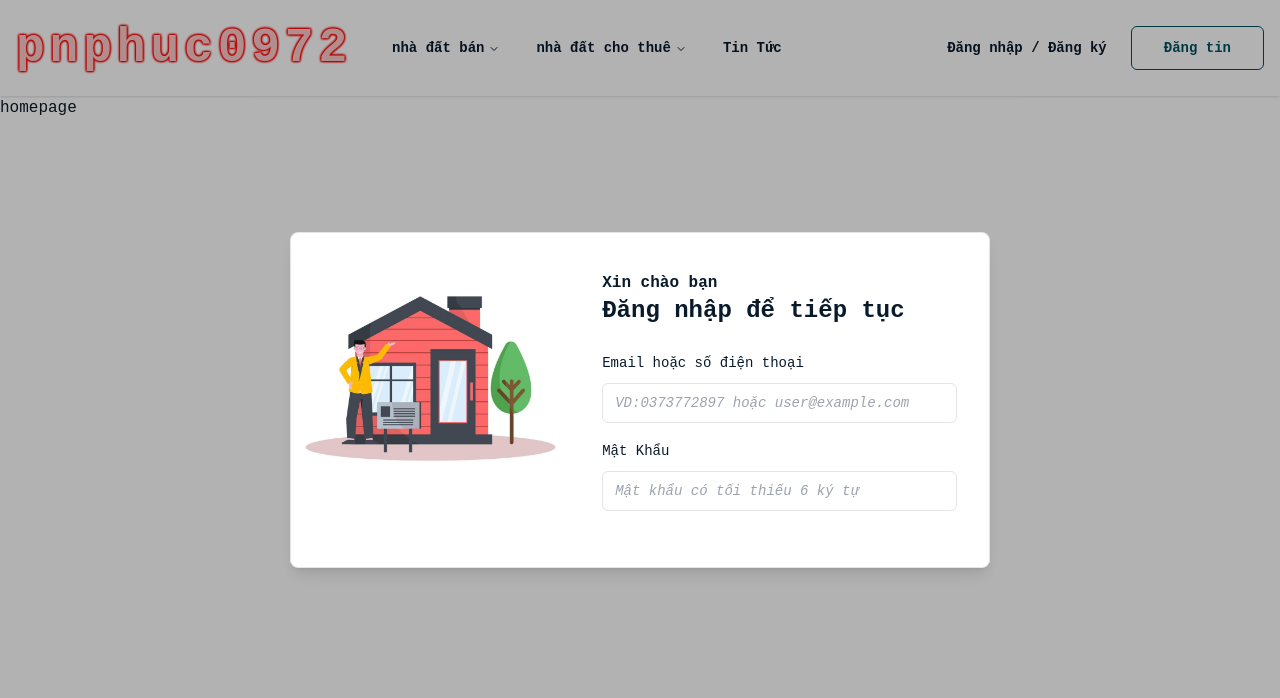
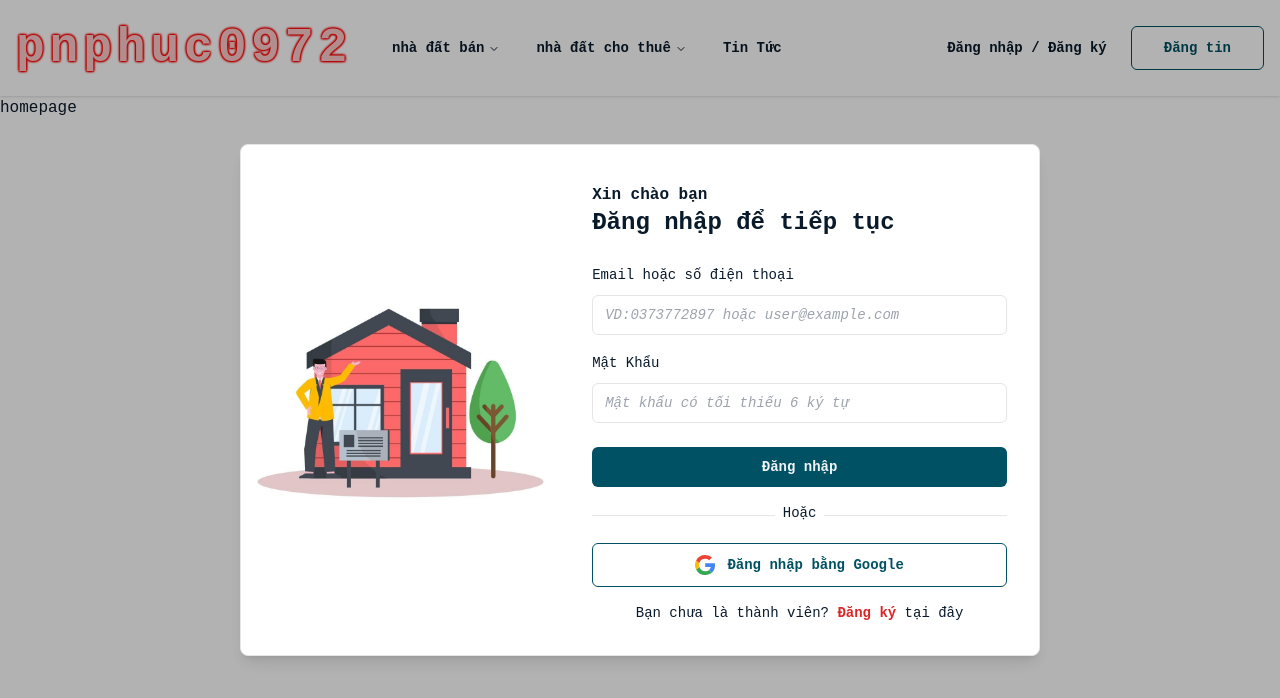
Before and after one commit to phuc9702/DoAnTotNghiep_CNTT, a React (Vite) app in the folder client/: page / in a window 1280 px wide. Both pictures are taken after a click on the button "Đăng nhập / Đăng ký". Shown: the top 698 px of the page. Built offline with nearby package versions, Linux system fonts and the light colour scheme; a web font is replaced by a local one.

Commit message:
UI đăng nhập 2

```diff
--- a/client/src/components/headers/Header.jsx
+++ b/client/src/components/headers/Header.jsx
@@ -45,7 +45,7 @@ const Header = () => {
                 <DialogTrigger asChild>
                 <Button className="bg-transparent text-store-900 hover:bg-transparent hover:underline">Đăng nhập / Đăng ký</Button>
                 </DialogTrigger>
-                <DialogContent isHideClose={true} className="min-w-[700px] p-0">
+                <DialogContent isHideClose={true} className="min-w-[800px] p-0">
                     <DialogHeader>
                         <DialogTitle></DialogTitle>
                         <Login/>
--- a/client/src/components/logins/Login.jsx
+++ b/client/src/components/logins/Login.jsx
@@ -3,9 +3,12 @@ import { useForm } from "react-hook-form"
 import { z } from "zod"
 import { FormInput } from "../forms"
 import { Form } from "@/components/ui/form"
+import { Button } from "@/components/ui/button"
+import { useState } from "react"
 
 const formSchema = z.object({
     emailOrPhone: z.string().min(1, {message:"Trường này là bắt buộc."}),
+    fullname: z.string().min(1, {message:"Trường này là bắt buộc."}),
     password: z.string().min(6, {message:"Mật khẩu tối thiểu 6 kí tự."})
 })
 
@@ -14,23 +17,51 @@ const Login = () => {
         resolver: zodResolver(formSchema),
         defaultValues: {
             emailOrPhone:"",
-            password:""
+            password:"",
+            fullname:""
         }
     })
+    const [variant, setVariant] = useState("SIGNIN")
+    const toggleVariant = () => {
+        if(variant === "SIGNIN") setVariant("SIGNUP")
+            else setVariant("SIGNIN")
+    }
     return(
         <div className="grid grid-cols-10 text-primary">
-            <div className="col-span-4">
+            <div className="col-span-4 grid place-content-center">
                 <img src="/jpg/banner-login.jpg" alt="Login" className="w-full object-contain"></img>
             </div>
             <div className="col-span-6 p-8">
                 <p className="font-bold text-base">Xin chào bạn</p>
-                <p className="font-bold text-2xl">Đăng nhập để tiếp tục</p>
+                <p className="font-bold text-2xl">{variant === 'SIGNIN' ? "Đăng nhập để tiếp tục":"Đăng ký tài khoản mới"}</p>
                 <Form {...form}>
                     <form className="my-6 space-y-4">
                         <FormInput placeholder="VD:0373772897 hoặc user@example.com" form={form} name='emailOrPhone' label="Email hoặc số điện thoại"/>
                         <FormInput placeholder="Mật khẩu có tối thiếu 6 ký tự" form={form} name='password' type="password" label="Mật Khẩu"/>
+                        {variant ==="SIGNUP" &&
+                            <FormInput placeholder="VD:Phạm Ngọc Phục" form={form} name='fullname' label="Tên đầy đủ"/>}
+                        {variant ==="SIGNIN" ? (
+                            <Button size="default" className="w-full relative top-2">Đăng nhập</Button>
+                        ) : (
+                            <Button size="default" className="w-full relative top-2">Đăng ký</Button>
+                        )}
                     </form>
                 </Form>
+                <div className="w-full h-6 flex items-center relative mb-4">
+                    <div className="w-full h-[1px] bg-stone-200"></div>
+                    <div className="absolute inset-0 bg-transparent w-fix">
+                        <p className="px-2 w-fit mx-auto bg-white text-sm text-primary">Hoặc</p>
+                    </div>
+                </div>
+                <Button size="lg" variant="outline" className="w-full mb-4 " >
+                    <img src="/svg/google.svg" alt="Google" className="w-5 h-5 object-cover" />
+                    <span>Đăng nhập bằng Google</span>
+                </Button>
+                <p className="text-center text-sm">
+                    {variant === "SIGNIN" ? <span>Bạn chưa là thành viên? </span>: <span>Bạn đã có tài khoản? </span>}
+                    <span onClick={toggleVariant} className="text-red-600 font-bold cursor-pointer hover:underline">{variant ==="SIGNIN" ? " Đăng ký":"Đăng nhập"}</span>
+                    <span> tại đây</span>
+                </p>
             </div>
         </div>
     )
--- a/client/src/components/ui/button.jsx
+++ b/client/src/components/ui/button.jsx
@@ -5,7 +5,7 @@ import { cva } from "class-variance-authority";
 import { cn } from "@/lib/utils"
 
 const buttonVariants = cva(
-  "inline-flex items-center justify-center whitespace-nowrap rounded-md text-sm font-bold ring-offset-white transition-colors focus-visible:outline-none focus-visible:ring-2 focus-visible:ring-stone-950 focus-visible:ring-offset-2 disabled:pointer-events-none disabled:opacity-50 dark:ring-offset-stone-950 dark:focus-visible:ring-stone-300",
+  "inline-flex items-center justify-center whitespace-nowrap gap-3 rounded-md text-sm font-bold ring-offset-white transition-colors focus-visible:outline-none focus-visible:ring-2 focus-visible:ring-stone-950 focus-visible:ring-offset-2 disabled:pointer-events-none disabled:opacity-50 dark:ring-offset-stone-950 dark:focus-visible:ring-stone-300",
   {
     variants: {
       variant: {
```
